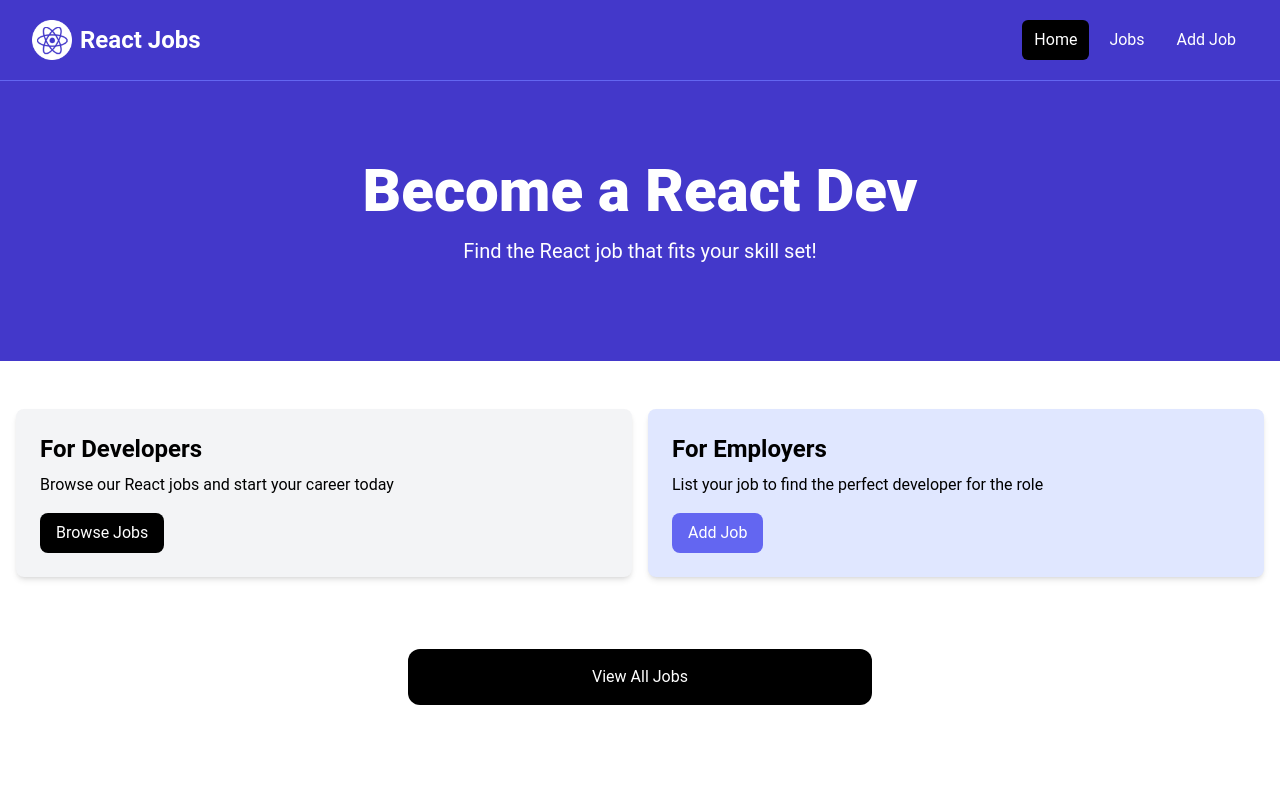
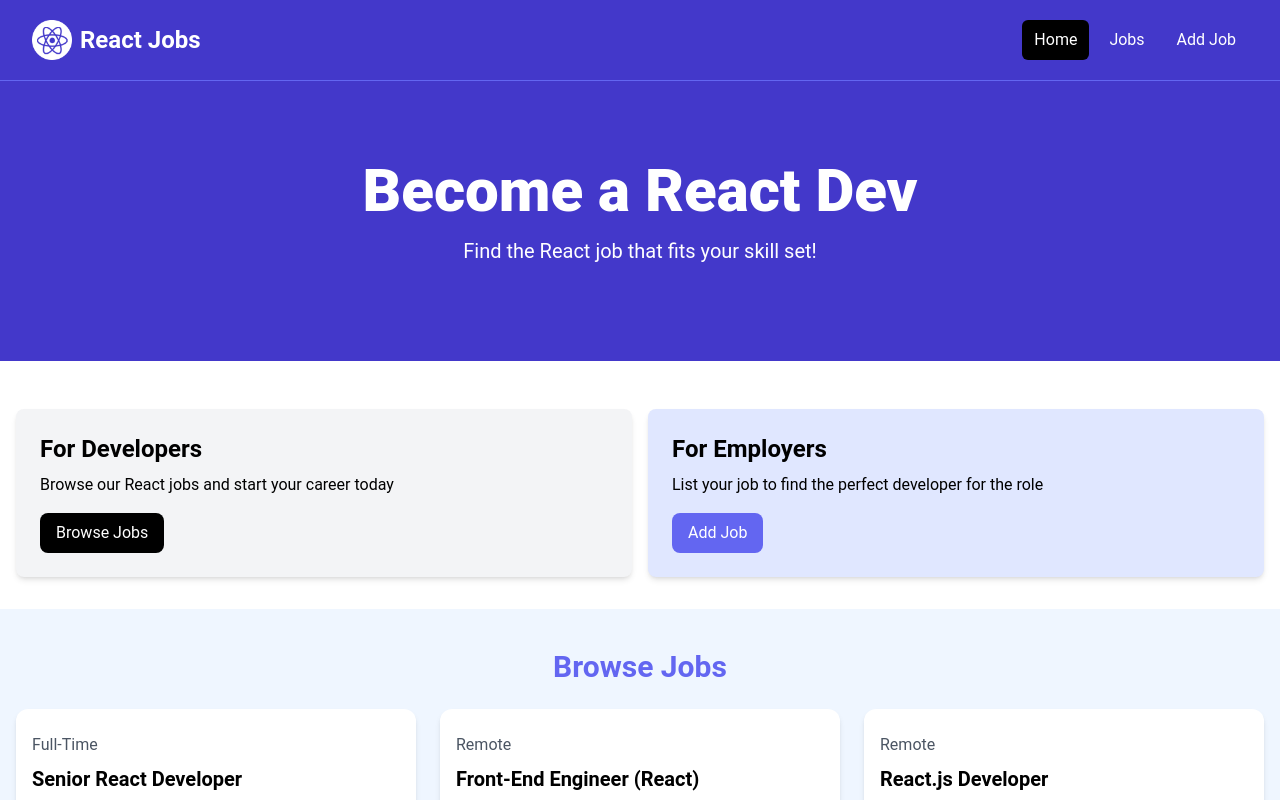
Before and after one commit to crypt096/react-crash-course-2024, a React (Vite) app: page / in a window 1280 px wide. Shown: the top 800 px of the page. Built offline with nearby package versions, Linux system fonts and the light colour scheme.

Commit message:
Update App.tsx

```diff
--- a/src/App.tsx
+++ b/src/App.tsx
@@ -1,6 +1,7 @@
 import Hero from "./components/Hero";
 import Navbar from "./components/Navbar";
 import HomeCards from "./components/HomeCards";
+import JobListings from "./components/JobListings";
 
 const App = () => {
   return (
@@ -8,6 +9,7 @@ const App = () => {
       <Navbar />
       <Hero />
       <HomeCards />
+      <JobListings />
 
       <section className="m-auto max-w-lg my-10 px-6">
         <a
```
